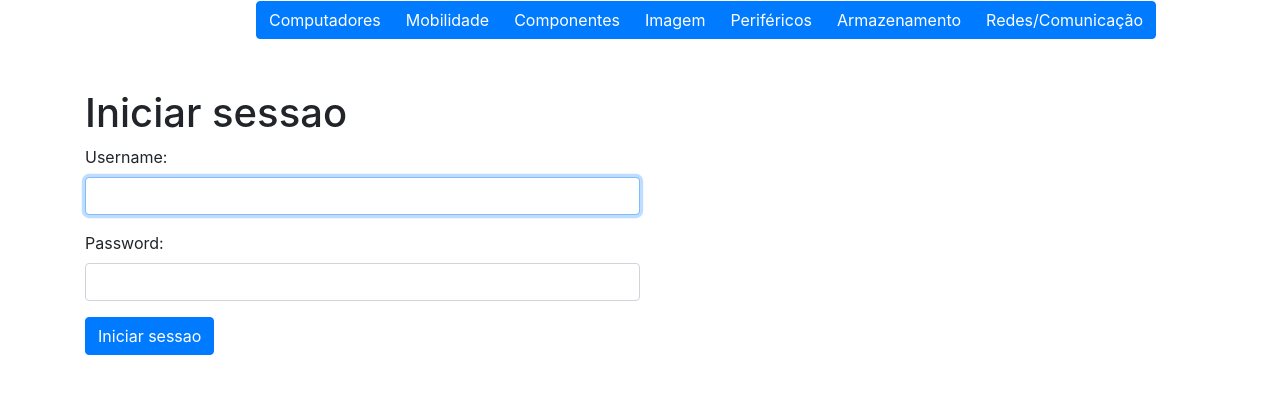
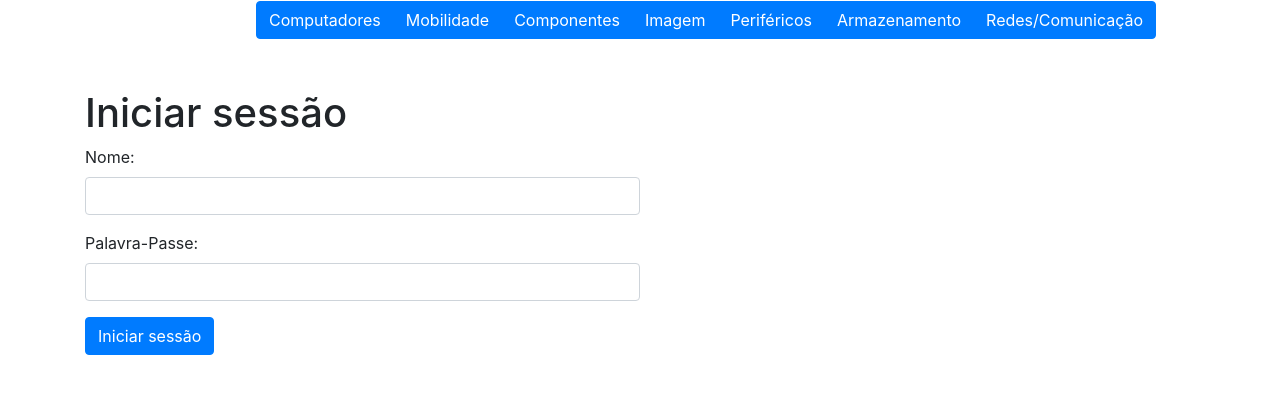
Before and after one commit to Adtx/Online-Store, a Django app: page /login in a window 1280 px wide. Shown: the part 61-455 px from the top of the page. Run offline with Django 3.2, Linux system fonts and the light colour scheme; some libraries are stand-ins or nearby versions.

Commit message:
Adiciona login e logout de utilizadores

```diff
--- a/store/forms.py
+++ b/store/forms.py
@@ -1,6 +1,21 @@
 from django.contrib.auth.forms import UserCreationForm
+from django.contrib.auth.forms import AuthenticationForm
 from django.contrib.auth.models import User
 from django import forms
+
+
+class SignInForm(AuthenticationForm):
+
+    username = forms.CharField(label='Nome', max_length=254)
+    password = forms.CharField(label='Palavra-Passe', widget=forms.PasswordInput)
+
+    error_messages = {
+        'invalid_login': "Nome ou Palavra-Passe incorretos",
+        'inactive': "Esta conta nao existe",
+    }
+
+    def __init__(self, *args, **kwargs):
+        super(SignInForm, self).__init__(*args, **kwargs)
 
 class UserRegistrationForm(UserCreationForm):
 
--- a/store/templates/store/login.html
+++ b/store/templates/store/login.html
@@ -2,12 +2,12 @@
 
 {% block main %}
 <div style="margin-top: 50px" class="container">
-	<h1>Iniciar sessao</h1>
+	<h1>Iniciar sessão</h1>
 
 	<form style="width: 50%" method="post">
 		{% csrf_token %}
 		{% include 'store/includes/bs4_form.html' with form=form %}
-		<button type="submit" class="btn btn-primary">Iniciar sessao</button>
+		<button type="submit" class="btn btn-primary">Iniciar sessão</button>
 	</form>
 </div>
 {% endblock %}
--- a/store/templates/store/store_base.html
+++ b/store/templates/store/store_base.html
@@ -30,17 +30,25 @@
 
           <div class="collapse navbar-collapse" id="navb">
             <ul class="navbar-nav ml-auto" style="margin-right: 0px">
+                {% if request.user.is_authenticated %}
                     <li class="nav-item">
-                    <a class="nav-link" style="color: blue" href="/store/login">Iniciar sessão</a>
+                        <a class="nav-link" style="color: blue">{{request.user.username}}</a>
                     </li>
                     <li class="nav-item">
-                    <a class="nav-link" style="color: blue" href="/store/register">Registar</a>
+                        <a class="nav-link" style="color: blue" href="{% url 'logout' %}">Logout</a>
                     </li>
+                {% else %}
+                    <li class="nav-item">
+                        <a class="nav-link" style="color: blue" href="{% url 'login' %}">Iniciar sessão</a>
+                    </li>
+                    <li class="nav-item">
+                        <a class="nav-link" style="color: blue" href="{% url 'register' %}">Registar</a>
+                    </li>
+                {% endif %}
                     <li class="nav-item">
                         <a class="nav-link" style="color: blue" href="javascript:void(0)">Carrinho</a>
                     </li>
             </ul>
-
           </div>
         </nav>
     </div>
--- a/store/urls.py
+++ b/store/urls.py
@@ -5,5 +5,6 @@ from . import views
 urlpatterns = [
     path('', views.home_view, name='home'),
     path('register', views.register_view, name='register'),
-    path('login', views.login_view, name='login')
+    path('login', views.login_view, name='login'),
+    path('logout', views.logout_view, name='logout')
 ]
--- a/store/views.py
+++ b/store/views.py
@@ -1,10 +1,6 @@
+from .forms import UserRegistrationForm, SignInForm
 from django.shortcuts import render, redirect
-from .forms import UserRegistrationForm
-from django.contrib.auth.forms import AuthenticationForm
-#from forms import UserRegistrationForm
-
-#from django.urls import reverse
-# from django.contrib.auth.models import User
+from django.contrib.auth import login, logout
 
 
 def home_view(request):
@@ -15,8 +11,8 @@ def register_view(request):
 	if request.method == 'POST':
 		form = UserRegistrationForm(request.POST)
 		if form.is_valid():
-			form.save()
-			# login(request, user)
+			user = form.save()
+			login(request, user)
 			return redirect('home')
 	else:
 		form = UserRegistrationForm()
@@ -24,23 +20,15 @@ def register_view(request):
 
 def login_view(request):
 	if request.method == 'POST':
-		form = AuthenticationForm(request.POST)
+		form = SignInForm(data=request.POST)
 		if form.is_valid():
-			# login(request, user)
+			user = form.get_user()
+			login(request, user)
 			return redirect('home')
 	else:
-		form = AuthenticationForm()
+		form = SignInForm()
 	return render(request, 'store/login.html', {'form': form})
 
-
-
-
-
-
-
-
-# if (request.POST):
-# 		User.objects.create_user(username=request.POST['name'], password=request.POST['password'], email=request.POST['email'])
-# 		return HttpResponseRedirect(reverse('home'))
-# 	else:
-# 		return render(request, 'store/register.html')
+def logout_view(request):
+	logout(request)
+	return redirect('home')
```
Lines whose indentation alone changed are shown as unchanged.
